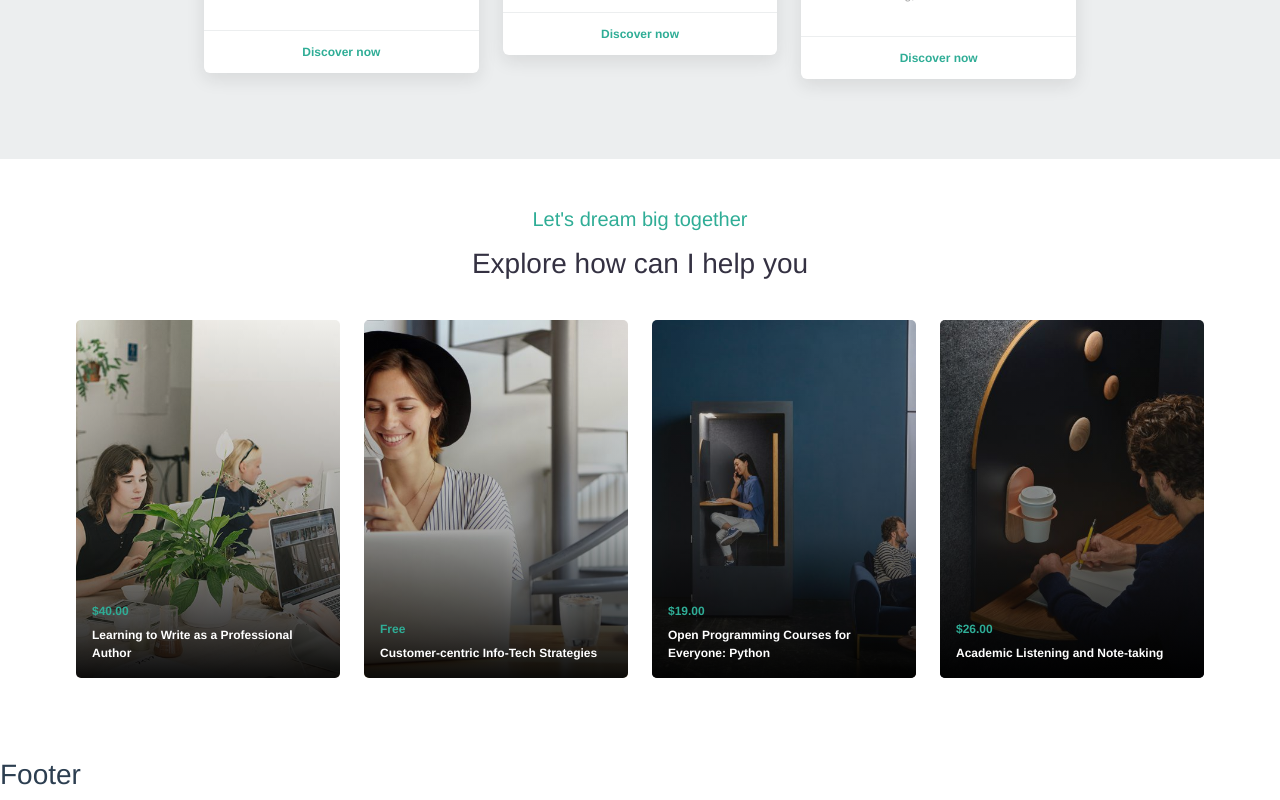
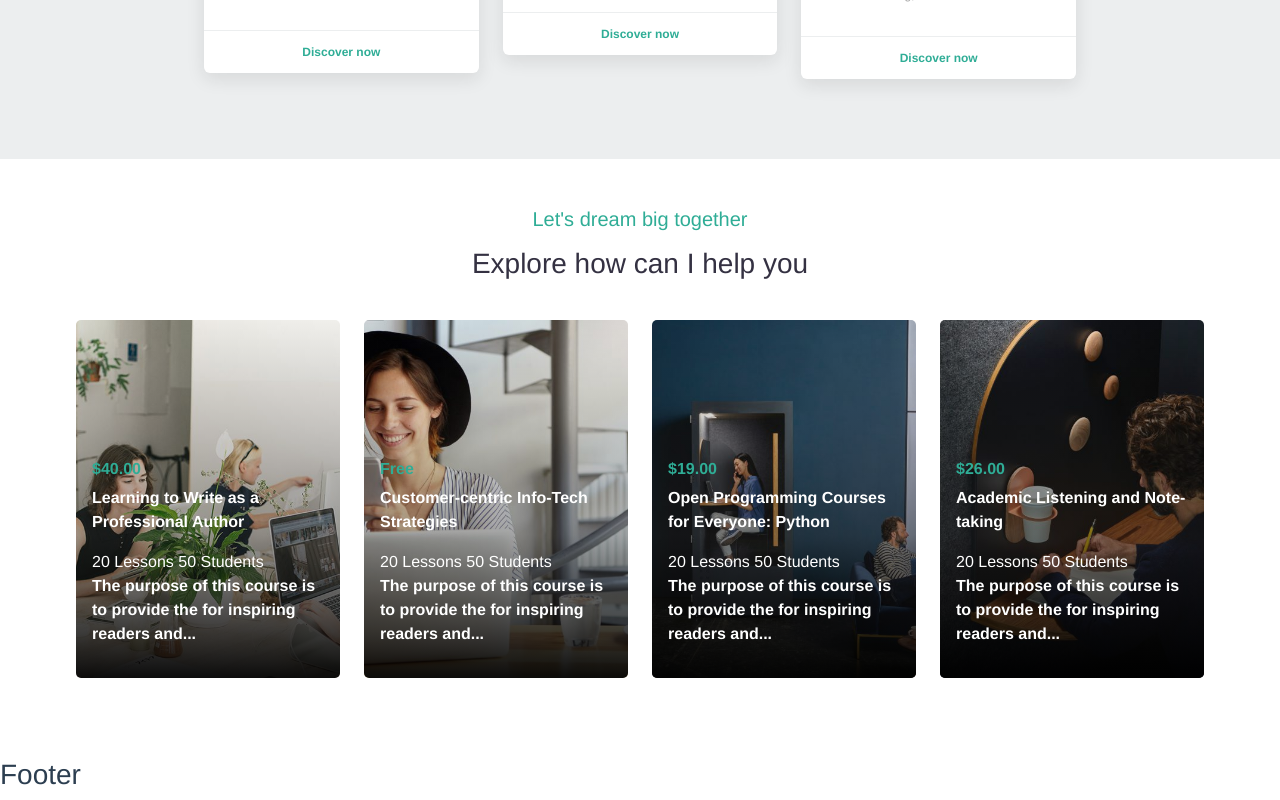
Before and after one commit to Antonius131/proj-html-vuejs, a Vue app: page / in a window 1280 px wide. Shown: the part 1549-2349 px from the top of the page. Built offline with nearby package versions, Linux system fonts and the light colour scheme.

Commit message:
CourseCards: dynamically adding course-caption

```diff
--- a/src/components/main/CourseCards.vue
+++ b/src/components/main/CourseCards.vue
@@ -11,6 +11,17 @@
                <div class="card-body text-white">
                   <h6 class="card-title">{{ course.price }}</h6>
                   <p class="card-text">{{ course.text }}</p>
+                  <div class="course-caption">
+                     <span>
+                        {{ course.lessons }}
+                     </span>
+                     <span>
+                        {{ course.students }}
+                     </span>
+                     <p>
+                        {{ course.purpose }}
+                     </p>
+                  </div>
                </div>
             </div>
          </div>
@@ -26,22 +37,34 @@ export default {
             {
                imgPath: require('/src/assets/img/courses/course-02-443x600.jpg'),
                price: '$40.00',
-               text: 'Learning to Write as a Professional Author'
+               text: 'Learning to Write as a Professional Author',
+               lessons: '20 Lessons',
+               students: '50 Students',
+               purpose: 'The purpose of this course is to provide the for inspiring readers and...'
             },
             {
                imgPath: require('/src/assets/img/courses/stock-full-hd-03-443x600.jpg'),
                price: 'Free',
-               text: 'Customer-centric Info-Tech Strategies'
+               text: 'Customer-centric Info-Tech Strategies',
+               lessons: '20 Lessons',
+               students: '50 Students',
+               purpose: 'The purpose of this course is to provide the for inspiring readers and...'
             },
             {
                imgPath: require('/src/assets/img/courses/stock-full-hd-04-443x600.jpg'),
                price: '$19.00',
-               text: 'Open Programming Courses for Everyone: Python'
+               text: 'Open Programming Courses for Everyone: Python',
+               lessons: '20 Lessons',
+               students: '50 Students',
+               purpose: 'The purpose of this course is to provide the for inspiring readers and...'
             },
             {
                imgPath: require('/src/assets/img/courses/stock-full-hd-06-443x600.jpg'),
                price: '$26.00',
-               text: 'Academic Listening and Note-taking'
+               text: 'Academic Listening and Note-taking',
+               lessons: '20 Lessons',
+               students: '50 Students',
+               purpose: 'The purpose of this course is to provide the for inspiring readers and...'
             }
          ]
       }
@@ -68,7 +91,6 @@ export default {
 
                h6,
                p {
-                  font-size: $nav_items;
                   font-weight: 800;
                }
 
```
